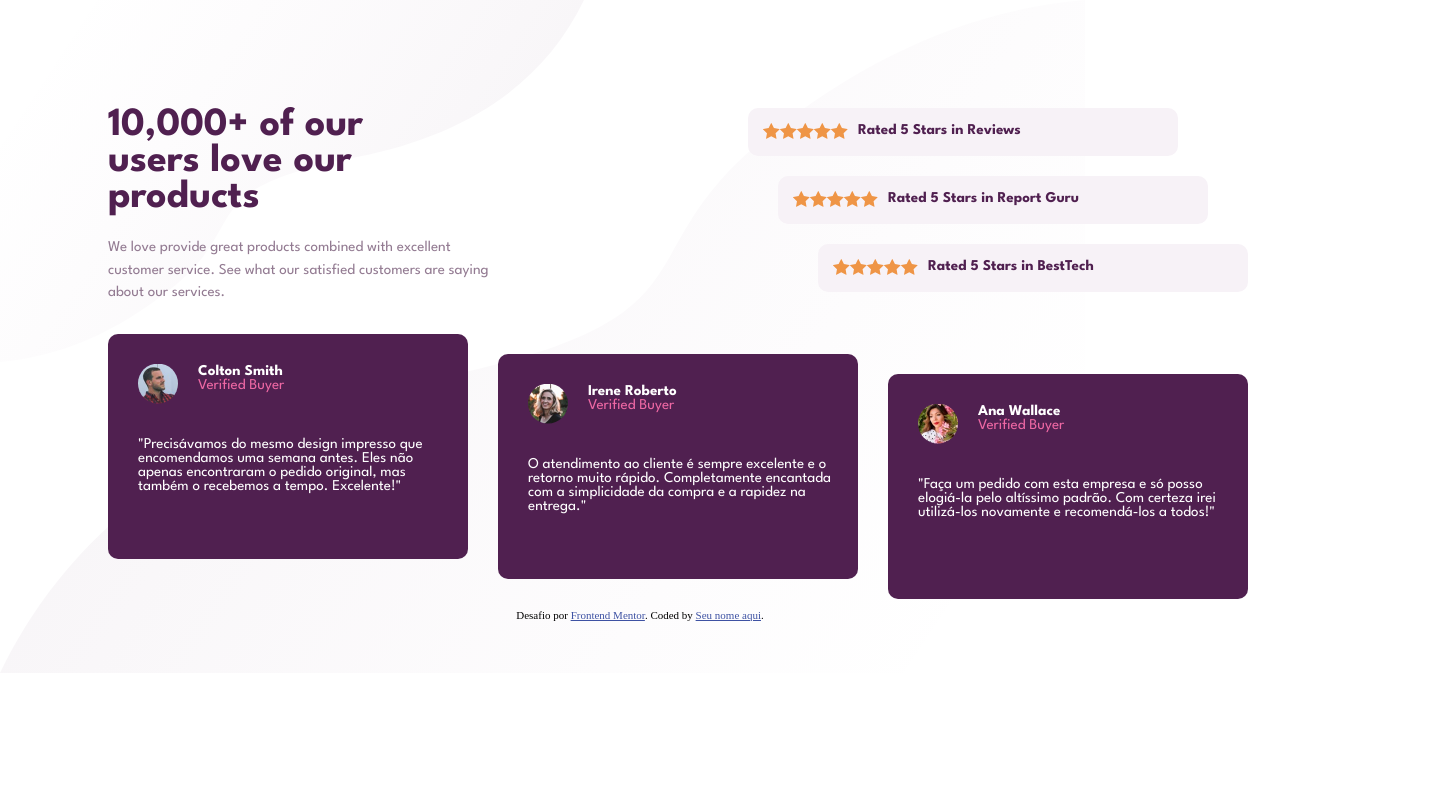
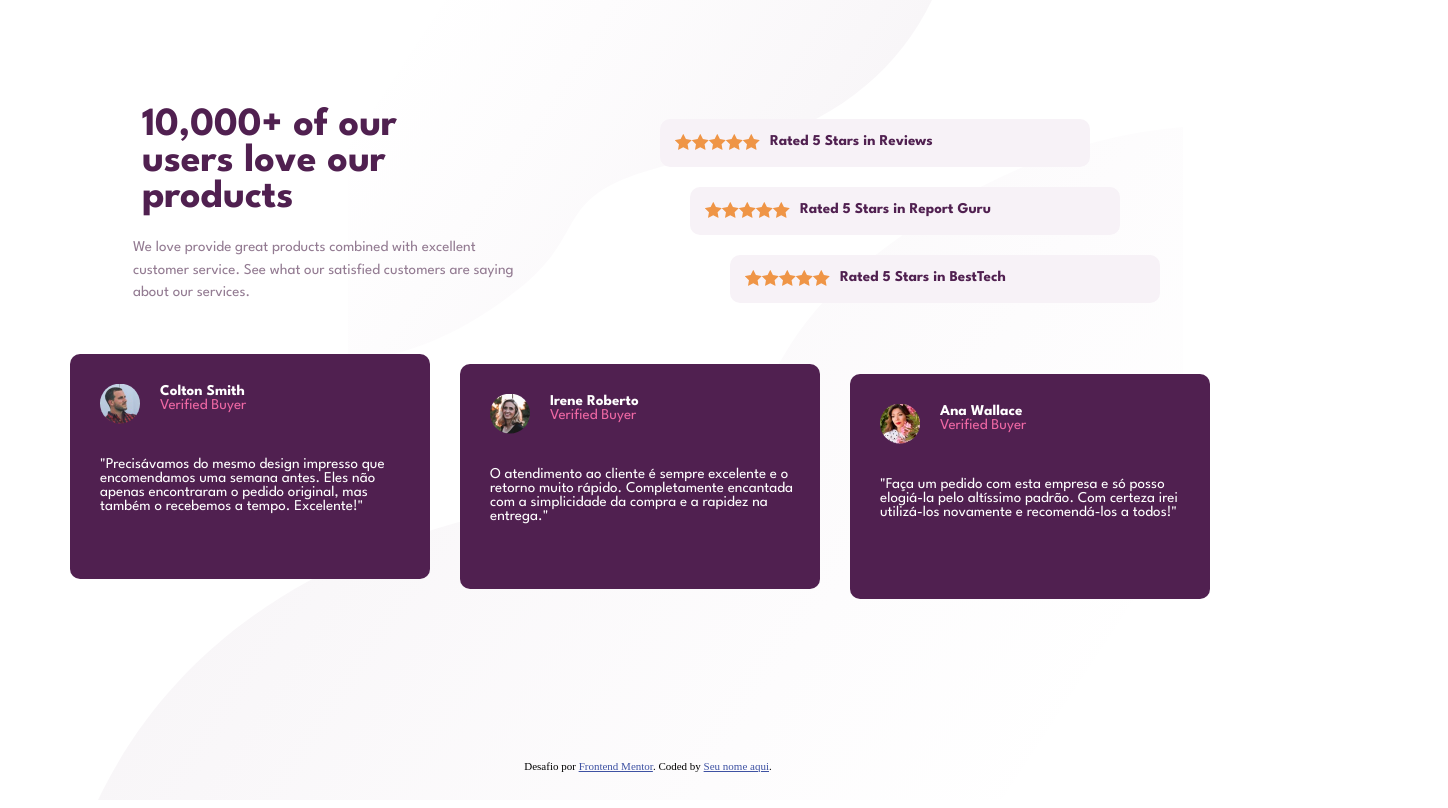
Before and after one commit to Lucas-S-Guilherme/web1, a plain HTML site: page desafioAula4/index.html in a window 1280 px wide. Shown: the whole page, 1448 px wide, since content can reach past the window. Drawn offline with Linux system fonts and the light colour scheme.

Commit message:
finalizado

```diff
--- a/desafioAula4/css/style.css
+++ b/desafioAula4/css/style.css
@@ -46,31 +46,41 @@ Os designs foram criados nas seguintes larguras:
     font-weight: 600;
 }
 
+html{
+    height: 100%;
+}
+
 body{
     background-color: var(--Branco);
     background-image: url(../images/bg-pattern-top-desktop.svg),  url(../images/bg-pattern-bottom-desktop.svg);
     background-repeat: no-repeat, no-repeat;
+    background-position: top, bottom;
+    min-height: 100vh;
+
 }
 
 main{
     display: flex;
     flex-direction: column;
-
     font-family: League Spartan;
+    min-height: 100vh;
+    position: relative;
 }
 
 #superior{
-    width: 1440px;
+    width: 100%;
     display: flex;
     flex-direction: row;
+    align-items: center;
+    justify-content: center;
 
 }
 
 .esquerda{
     display: flex;
     flex-direction: column;
-    width: 720px;
-
+    width: 50%;
+    align-items: center;
 
 }
 
@@ -80,7 +90,8 @@ main{
     width: 300px;
     line-height: 0.9;
     color: var(--MagentaMuitoEscuro);
-    margin: 100px 20px 10px 100px;
+    margin: 100px 20px 10px -7%;
+
 
 }
 
@@ -90,14 +101,14 @@ main{
     line-height: 1.5;
     width: 400px;
     color: var(--MagentaAcinzentadoEscuro);
-    margin: 10px 20px 20px 100px;
+    margin: 10px 20px 20px 6%;
 }
 
 #superior .direita{
     display: flex;
     flex-direction: column;
     align-items: start;
-    width: 720px;
+    width: 50%;
 
 }
 
@@ -137,11 +148,12 @@ main{
 
 
 #inferior{
-    width: 1440px;
-    align-items: start;
+    width: 100%;
     font-size: 15px;
     display: flex;
     flex-direction: row;
+    align-items: center;
+    justify-content: center;
 
 }
 
@@ -152,7 +164,7 @@ main{
     height: 225px;
     background: var(--MagentaMuitoEscuro);
     border-radius: 10px;
-    margin: 10px 10px 10px 100px;
+    margin: 10px 10px 10px 10px;
 }
 
 .fotoENome1{
@@ -207,3 +219,19 @@ main{
     border-radius: 10px;
     margin: 50px 10px 10px 20px;
 }
+
+footer{
+    position: absolute;
+    bottom: 0;
+    width: 100%;
+    height: 2.5rem;
+}
+
+.attribution {
+    font-size: 11px;
+    text-align: center;
+    align-items: end;
+  }
+  .attribution a {
+    color: hsl(228, 45%, 44%);
+  }
--- a/desafioAula4/index.html
+++ b/desafioAula4/index.html
@@ -17,19 +17,14 @@
 
     <!-- Sinta-se à vontade para remover esses estilos ou personalizar em sua própria folha de estilo 👍 -->
     <style>
-      .attribution {
-        font-size: 11px;
-        text-align: center;
-      }
-      .attribution a {
-        color: hsl(228, 45%, 44%);
-      }
+
     </style>
   </head>
   <body>
 
 
     <main>
+
 
       <section id="superior">
 
@@ -127,11 +122,17 @@
 
 
 
+  </body>
+
+
+  <footer>
     <div class="attribution">
       Desafio por
       <a href="https://www.frontendmentor.io?ref=challenge" target="_blank"
         >Frontend Mentor</a
       >. Coded by <a href="#">Seu nome aqui</a>.
     </div>
-  </body>
+
+  </footer>
+
 </html>
```
